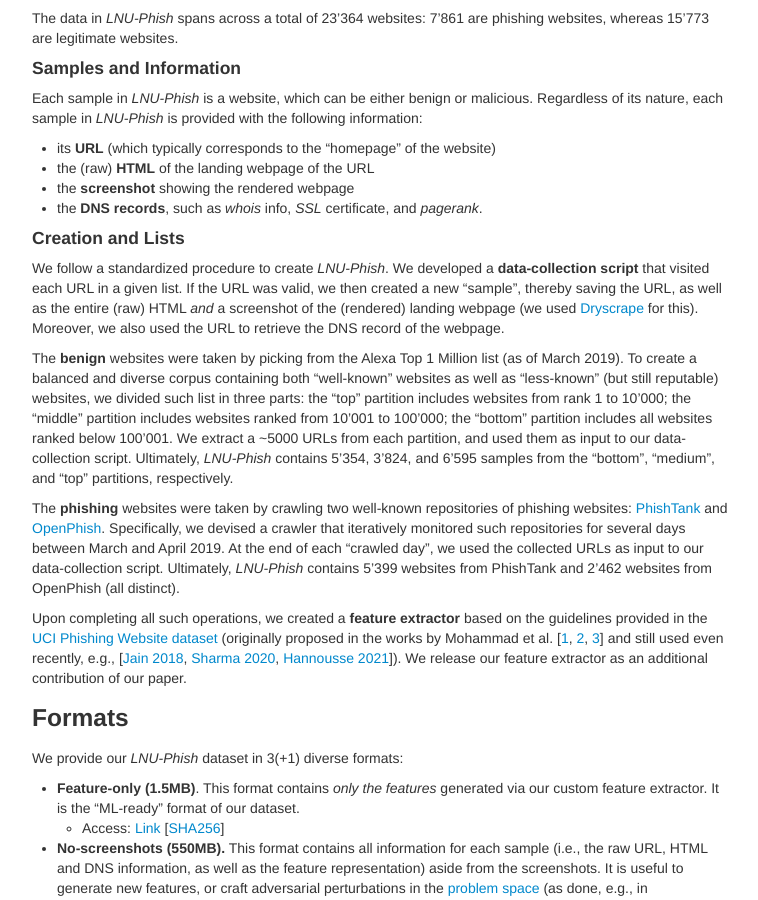
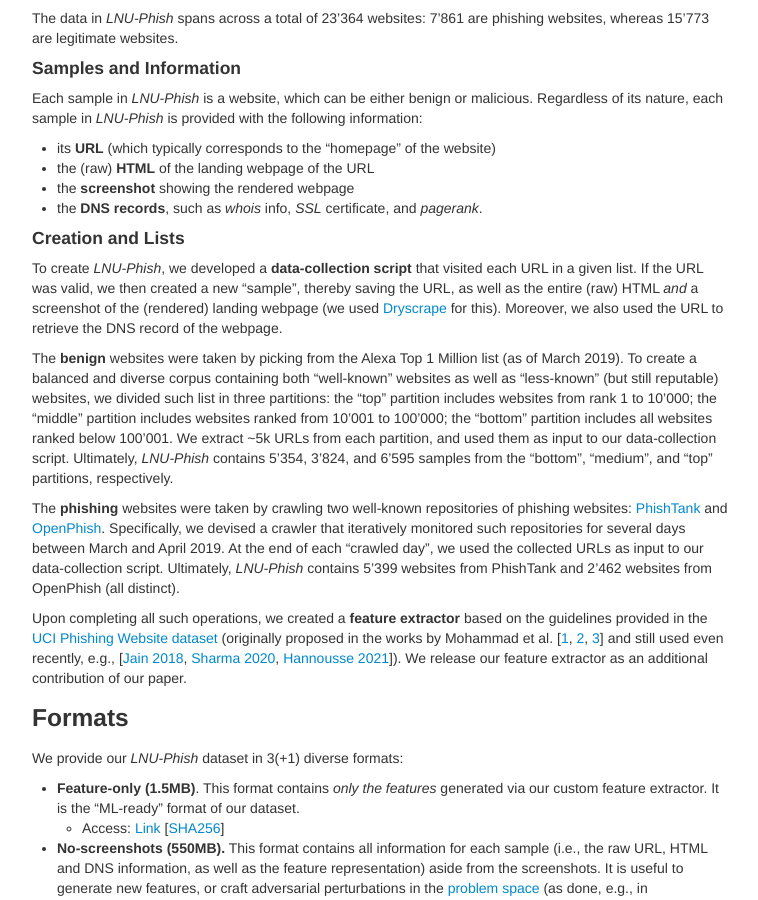
Before and after one commit to LNU-phish/LNU-phish.github.io, a Jekyll site: the page built from index.md, in a window 1280 px wide and 900 px high, scrolled down 1549 px. Shown: the whole window, without its empty margins (258-1016 px from the left). Built offline with Jekyll 4.4.1, drawn with Linux system fonts in a browser that asks for light colours.

```diff
--- a/index.md
+++ b/index.md
@@ -65,11 +65,10 @@ Each sample in _LNU-Phish_ is a website, which can be either benign or malicious
 * the **DNS records**, such as _whois_ info, _SSL_ certificate, and _pagerank_.
 
 #### Creation and Lists
-We follow a standardized procedure to create _LNU-Phish_.
-We developed a **data-collection script** that visited each URL in a given list. If the URL was valid, we then created a new "sample", thereby saving the URL, as well as the entire (raw) HTML _and_ a screenshot of the (rendered) landing webpage (we used [Dryscrape](https://dryscrape.readthedocs.io/en/latest/) for this). Moreover, we also used the URL to retrieve the DNS record of the webpage.
+To create _LNU-Phish_, we developed a **data-collection script** that visited each URL in a given list. If the URL was valid, we then created a new "sample", thereby saving the URL, as well as the entire (raw) HTML _and_ a screenshot of the (rendered) landing webpage (we used [Dryscrape](https://dryscrape.readthedocs.io/en/latest/) for this). Moreover, we also used the URL to retrieve the DNS record of the webpage.
 
 
-The **benign** websites were taken by picking from the Alexa Top 1 Million list (as of March 2019). To create a balanced and diverse corpus containing both "well-known" websites as well as "less-known" (but still reputable) websites, we divided such list in three parts: the “top” partition includes websites from rank 1 to 10'000; the “middle” partition includes websites ranked from 10'001 to 100'000; the “bottom” partition includes all websites ranked below 100'001. We extract a ~5000 URLs from each partition, and used them as input to our data-collection script. Ultimately, _LNU-Phish_ contains 5'354, 3'824, and 6'595 samples from the "bottom", "medium", and "top" partitions, respectively.
+The **benign** websites were taken by picking from the Alexa Top 1 Million list (as of March 2019). To create a balanced and diverse corpus containing both "well-known" websites as well as "less-known" (but still reputable) websites, we divided such list in three partitions: the “top” partition includes websites from rank 1 to 10'000; the “middle” partition includes websites ranked from 10'001 to 100'000; the “bottom” partition includes all websites ranked below 100'001. We extract ~5k URLs from each partition, and used them as input to our data-collection script. Ultimately, _LNU-Phish_ contains 5'354, 3'824, and 6'595 samples from the "bottom", "medium", and "top" partitions, respectively.
 
 The **phishing** websites were taken by crawling two well-known repositories of phishing websites: [PhishTank](https://phishtank.org/) and [OpenPhish](https://openphish.com/). Specifically, we devised a crawler that iteratively monitored such repositories for several days between March and April 2019. At the end of each "crawled day", we used the collected URLs as input to our data-collection script. Ultimately, _LNU-Phish_ contains 5'399 websites from PhishTank and 2'462 websites from OpenPhish (all distinct).
 
```
